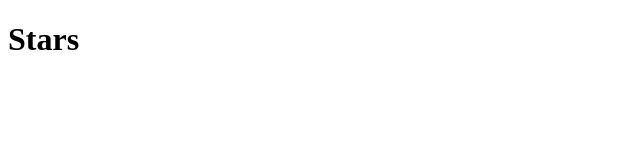
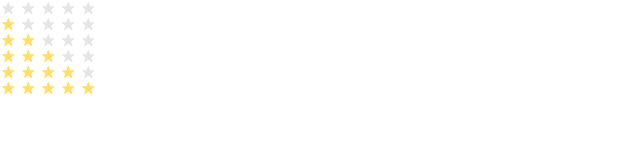
Before and after one commit to KlamyGG/layout_stars, a website built with Parcel: page src/index.html in a window 1280 px wide. Shown: the whole page, without its empty margins (0-640 px from the left). Built offline with nearby package versions, Linux system fonts and the light colour scheme.

Commit message:
commit message

```diff
--- a/src/index.html
+++ b/src/index.html
@@ -13,6 +13,47 @@
     />
   </head>
   <body>
-    <h1>Stars</h1>
+    <div class="stars stars--0">
+      <div class="stars__star"></div>
+      <div class="stars__star"></div>
+      <div class="stars__star"></div>
+      <div class="stars__star"></div>
+      <div class="stars__star"></div>
+    </div>
+    <div class="stars stars--1">
+      <div class="stars__star"></div>
+      <div class="stars__star"></div>
+      <div class="stars__star"></div>
+      <div class="stars__star"></div>
+      <div class="stars__star"></div>
+    </div>
+    <div class="stars stars--2">
+      <div class="stars__star"></div>
+      <div class="stars__star"></div>
+      <div class="stars__star"></div>
+      <div class="stars__star"></div>
+      <div class="stars__star"></div>
+    </div>
+    <div class="stars stars--3">
+      <div class="stars__star"></div>
+      <div class="stars__star"></div>
+      <div class="stars__star"></div>
+      <div class="stars__star"></div>
+      <div class="stars__star"></div>
+    </div>
+    <div class="stars stars--4">
+      <div class="stars__star"></div>
+      <div class="stars__star"></div>
+      <div class="stars__star"></div>
+      <div class="stars__star"></div>
+      <div class="stars__star"></div>
+    </div>
+    <div class="stars stars--5">
+      <div class="stars__star"></div>
+      <div class="stars__star"></div>
+      <div class="stars__star"></div>
+      <div class="stars__star"></div>
+      <div class="stars__star"></div>
+    </div>
   </body>
 </html>
--- a/src/style.css
+++ b/src/style.css
@@ -1 +1,30 @@
 /* add styles here */
+body {
+  margin: 0;
+}
+
+.stars {
+  display: flex;
+}
+
+.stars__star {
+  background-image: url('./images/star.svg');
+  background-position: center;
+  background-repeat: no-repeat;
+  width: 16px;
+  height: 16px;
+  margin-right: 4px;
+}
+
+.stars--0 > :nth-child(0),
+.stars--1 > :first-child,
+.stars--2 > :nth-child(-n + 2),
+.stars--3 > :nth-child(-n + 3),
+.stars--4 > :nth-child(-n + 4),
+.stars--5 > :nth-child(-n + 5) {
+  background-image: url('./images/star-active.svg');
+}
+
+.stars__star:last-child {
+  margin-right: 0;
+}
```
Also changed, not shown: readme.md.
